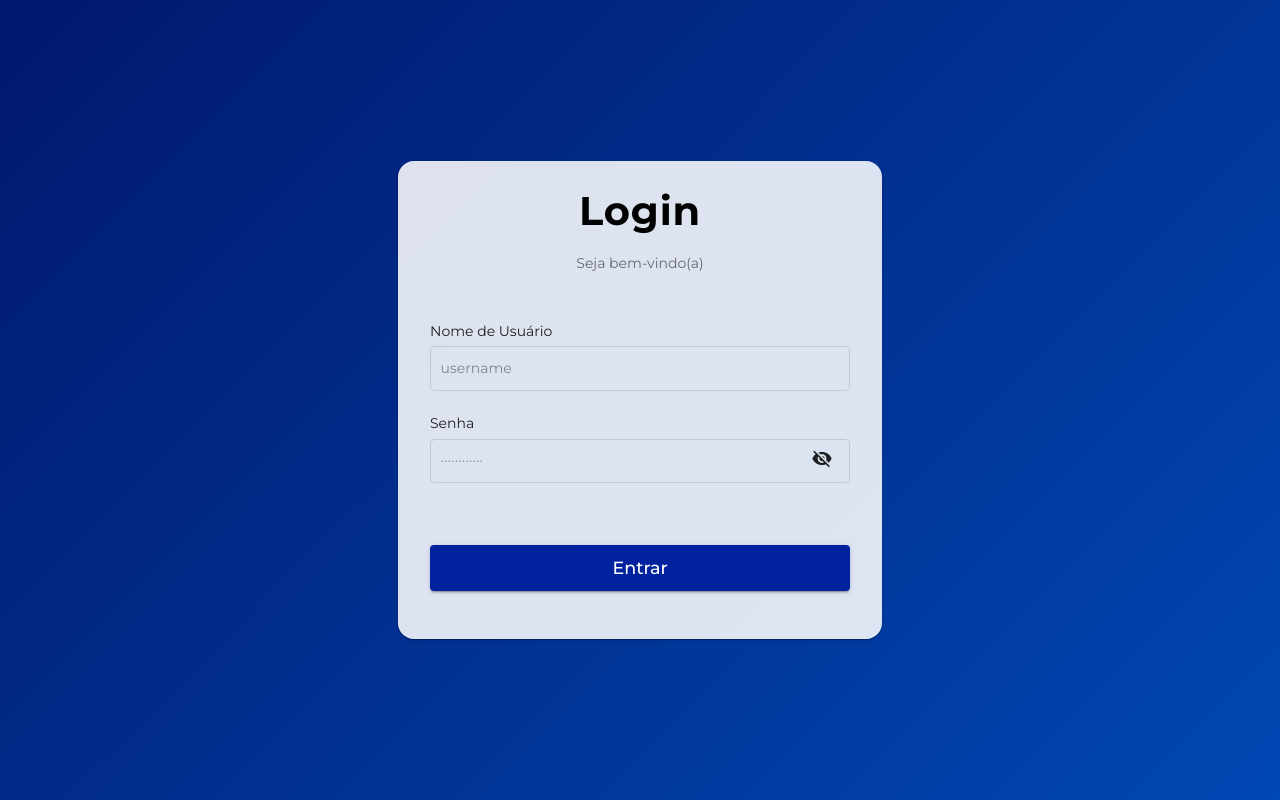
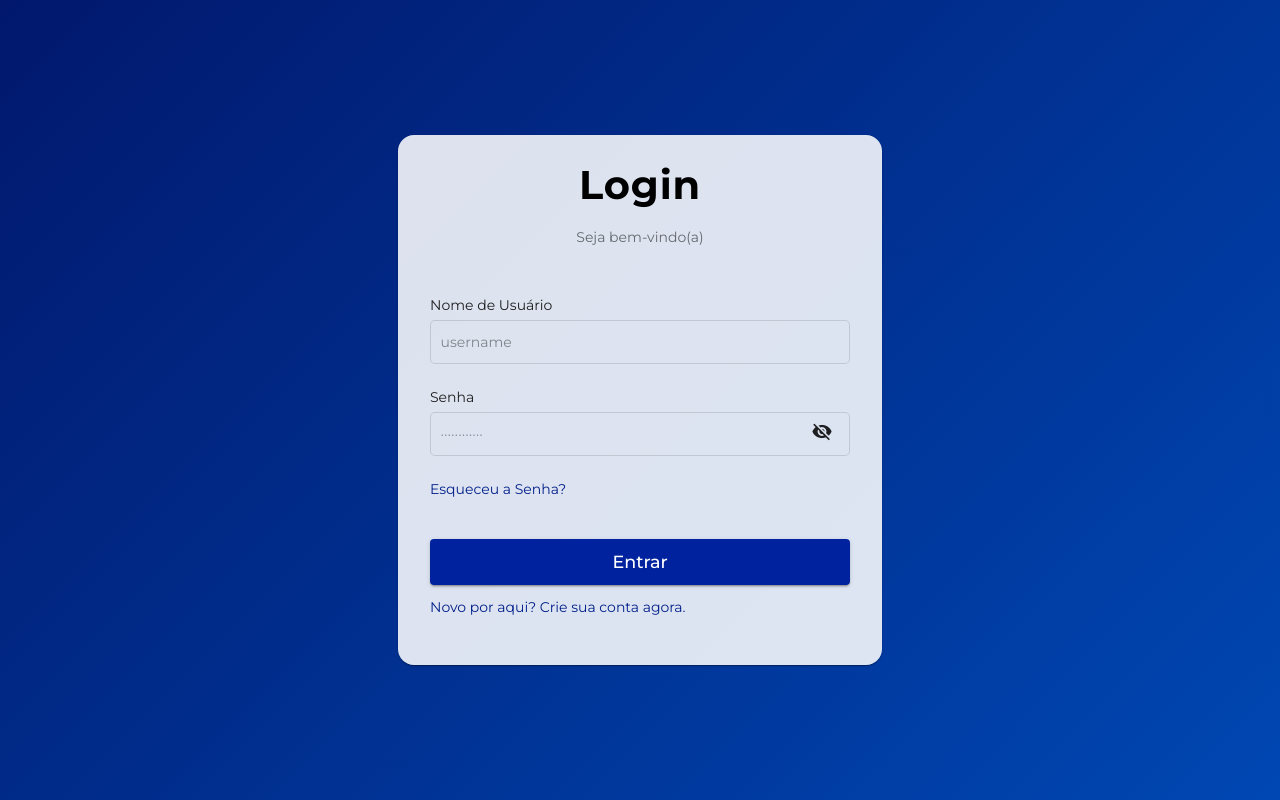
Before and after one commit to Brunohpiovan/controle-financeiro-frontend, an Angular app: page /login in a window 1280 px wide. Built offline with nearby package versions, Linux system fonts and the light colour scheme.

Commit message:
ligacao entre tela de login e registro

```diff
--- a/src/app/components/auth/login/login.component.css
+++ b/src/app/components/auth/login/login.component.css
@@ -59,6 +59,7 @@ mat-card-subtitle{
   font-family: 'Montserrat', sans-serif !important;
   font-size: 1.1rem;
   margin-top: 2.5rem;
+  margin-bottom: .8rem;
   padding: 5px 0px;
   transition: background-color 0.3s ease, box-shadow 0.3s ease;
 }
@@ -83,6 +84,10 @@ mat-form-field{
   border-top: 0 !important;
   margin-top: 4px;
 }
+.eqSenha a{
+  text-decoration: none;
+  color: #001f8a;
+}
 
 :host::ng-deep .mat-form-field-subscript-wrapper{
   margin: 0 !important;
--- a/src/app/components/auth/login/login.component.html
+++ b/src/app/components/auth/login/login.component.html
@@ -44,10 +44,11 @@
             Mínimo 6 caracteres
           </mat-error>
         </mat-form-field>
-
+        <span class="eqSenha"><a routerLink="/register">Esqueceu a Senha?</a></span>
         <button mat-raised-button type="submit" class="full-width btn">
           Entrar
         </button>
+        <span class="eqSenha"><a routerLink="/register">Novo por aqui? Crie sua conta agora.</a></span>
       </form>
     </mat-card-content>
   </mat-card>
--- a/src/app/components/auth/register/register.component.css
+++ b/src/app/components/auth/register/register.component.css
@@ -87,6 +87,12 @@ mat-form-field{
   margin: 0 !important;
   padding: 0 !important;
 }
+.eqSenha a{
+  text-decoration: none;
+  color: #001f8a;
+  display: flex;
+  align-items: center;
+}
 @media (max-width: 480px) {
   mat-card {
     padding: 2rem 1.5rem 2.5rem;
--- a/src/app/components/auth/register/register.component.html
+++ b/src/app/components/auth/register/register.component.html
@@ -71,7 +71,7 @@
             Mínimo 6 caracteres
           </mat-error>
         </mat-form-field>
-
+        <span class="eqSenha"><a routerLink="/login"><svg xmlns="http://www.w3.org/2000/svg" width="14" height="14" viewBox="0 0 24 24" fill="none" stroke="currentColor" stroke-width="2" stroke-linecap="round" stroke-linejoin="round" class="feather feather-chevron-left mb-25"><polyline points="15 18 9 12 15 6"></polyline></svg>Voltar ao login</a></span>
         <button mat-raised-button type="submit" class="full-width btn">
           Entrar
         </button>
```
